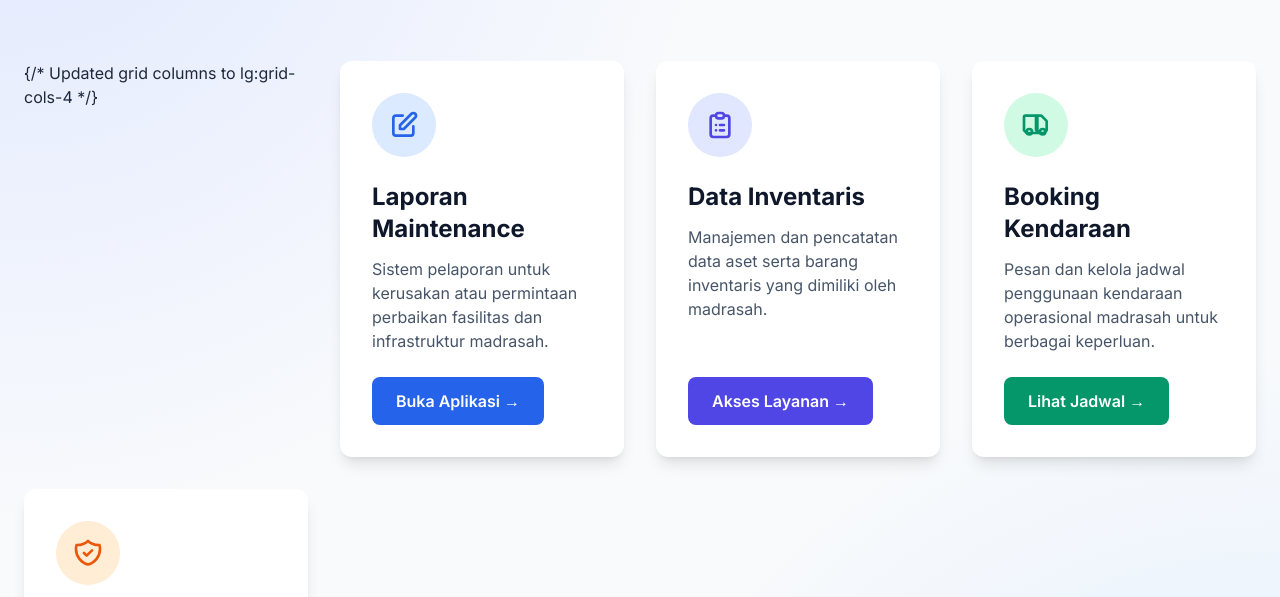
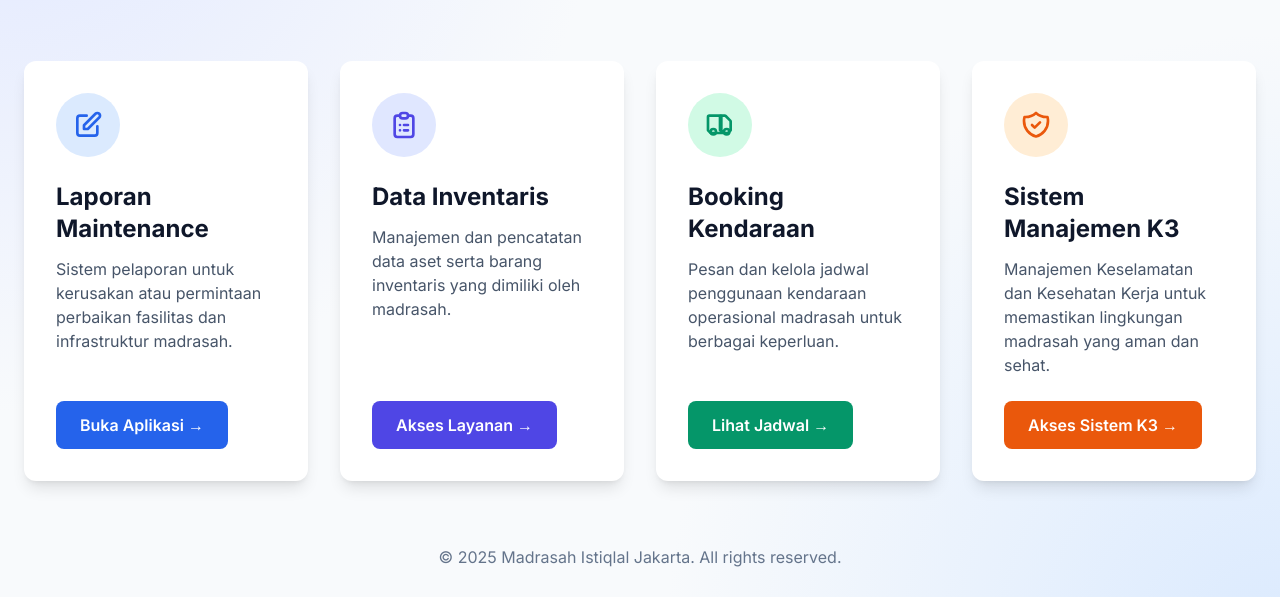
Before and after one commit to kasubagumummij2024-byte/mij-service-hub-portal, a website: page public/index.html in a window 1280 px wide. Shown: the part 203-800 px from the top of the page. Drawn offline with nearby package versions, Linux system fonts and the light colour scheme.

Commit message:
Menambahkan Sistem Manajemen K3-Revisi

```diff
--- a/public/index.html
+++ b/public/index.html
@@ -43,7 +43,8 @@
         <!-- Akhir Header -->
 
         <!-- Grid untuk Kartu Aplikasi -->
-        <main class="grid grid-cols-1 md:grid-cols-2 lg:grid-cols-4 gap-8"> {/* Updated grid columns to lg:grid-cols-4 */}
+        <!-- Updated grid columns to lg:grid-cols-4 -->
+        <main class="grid grid-cols-1 md:grid-cols-2 lg:grid-cols-4 gap-8">
 
             <!-- Kartu 1: Laporan Maintenance -->
             <div class="card bg-white rounded-xl shadow-lg p-8 flex flex-col items-start transform hover:-translate-y-2 transition-transform duration-300 ease-in-out">
```
